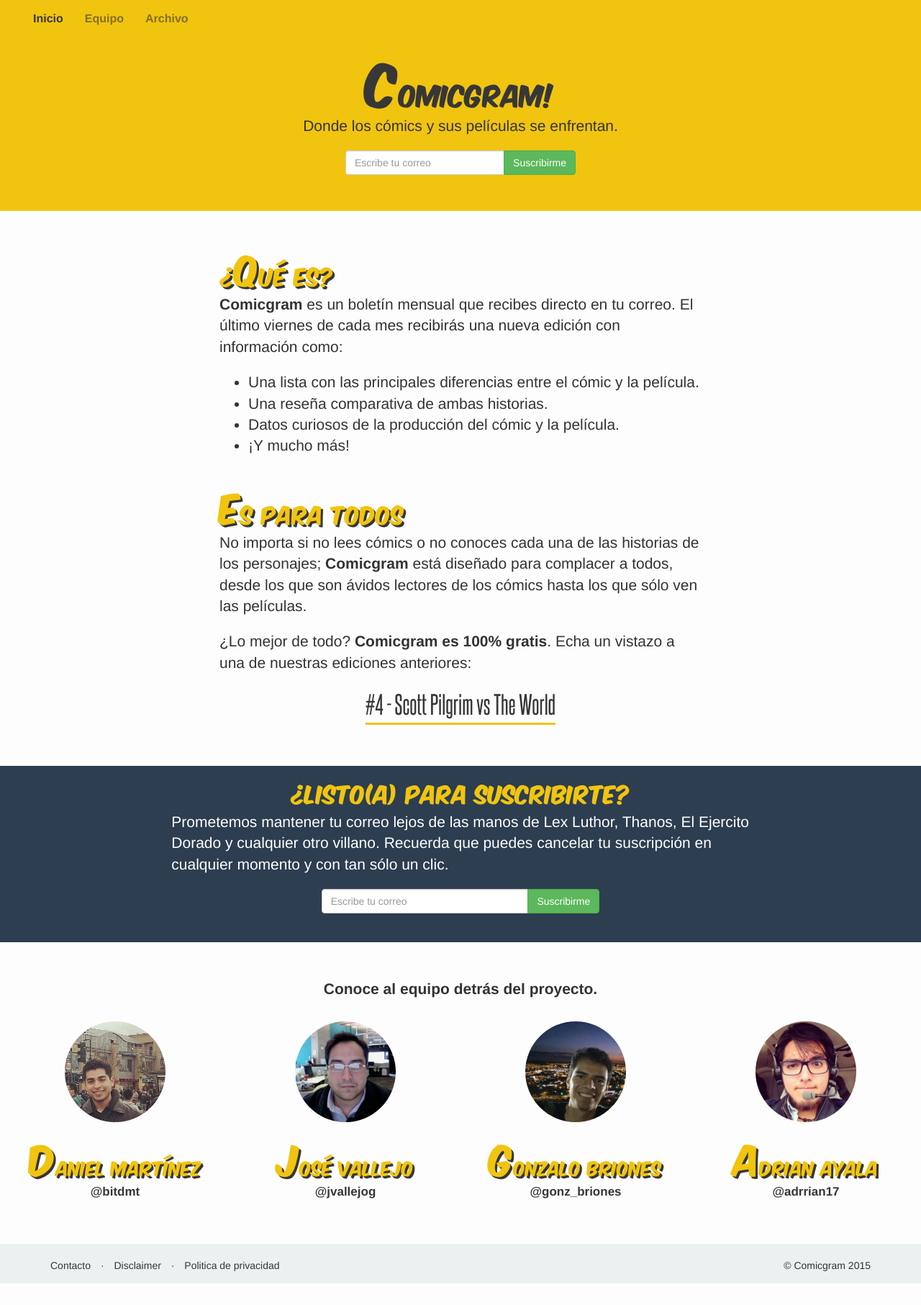
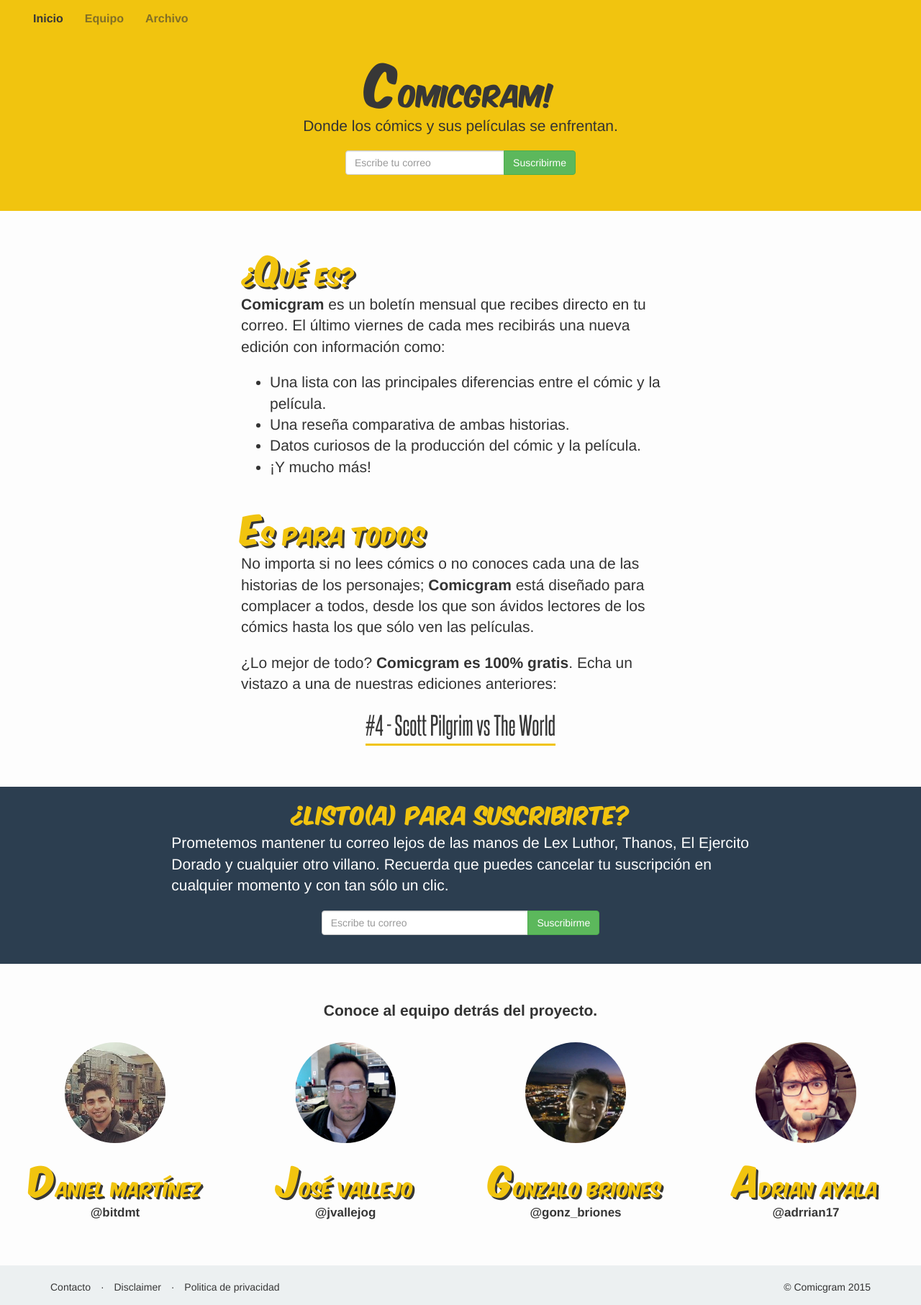
Before and after one commit to comicgram/newsletter-landing, a Jekyll site: the page built from index.html, in a window 1280 px wide. Shown: the whole page at 72% size. Built offline with Jekyll 4.4.1, drawn with Linux system fonts in a browser that asks for light colours; nearby versions of some CDN libraries; some web fonts are replaced; before the commit the page ends 1783 px from its top, so only the background shows below that.

Commit message:
Fix the width of the content in the mobile layout

```diff
--- a/_sass/_content.scss
+++ b/_sass/_content.scss
@@ -1,5 +1,4 @@
 #content {
-  max-width: 700px;
   padding-top: 30px;
 
   h2 {
--- a/index.html
+++ b/index.html
@@ -2,9 +2,9 @@
 layout: default
 ---
 
-<div id="content" class="container">
+<div id="content" class="container-fluid">
   <div class="row">
-    <div class="col-sm-12">
+    <div class="col-xs-12 col-sm-8 col-sm-offset-2 col-md-6 col-md-offset-3">
       <h2>¿<span class="capital-letter">Q</span>ué es?</h2>
       <p class="lead">
         <strong>Comicgram</strong> es un boletín mensual que recibes directo en tu correo. El último viernes de cada mes recibirás una nueva edición con información como:
@@ -26,7 +26,7 @@
     </div>
   </div>
   <div class="row">
-    <div class="col-sm-12">
+    <div class="col-xs-12 col-sm-8 col-sm-offset-2 col-md-6 col-md-offset-3">
       <h2><span class="capital-letter">E</span>s para todos</h2>
       <p class="lead">
         No importa si no lees cómics o no conoces cada una de las historias de los personajes;  <strong>Comicgram</strong> está diseñado para complacer a todos, desde los que son ávidos lectores de los cómics hasta los que sólo ven las películas.
```
